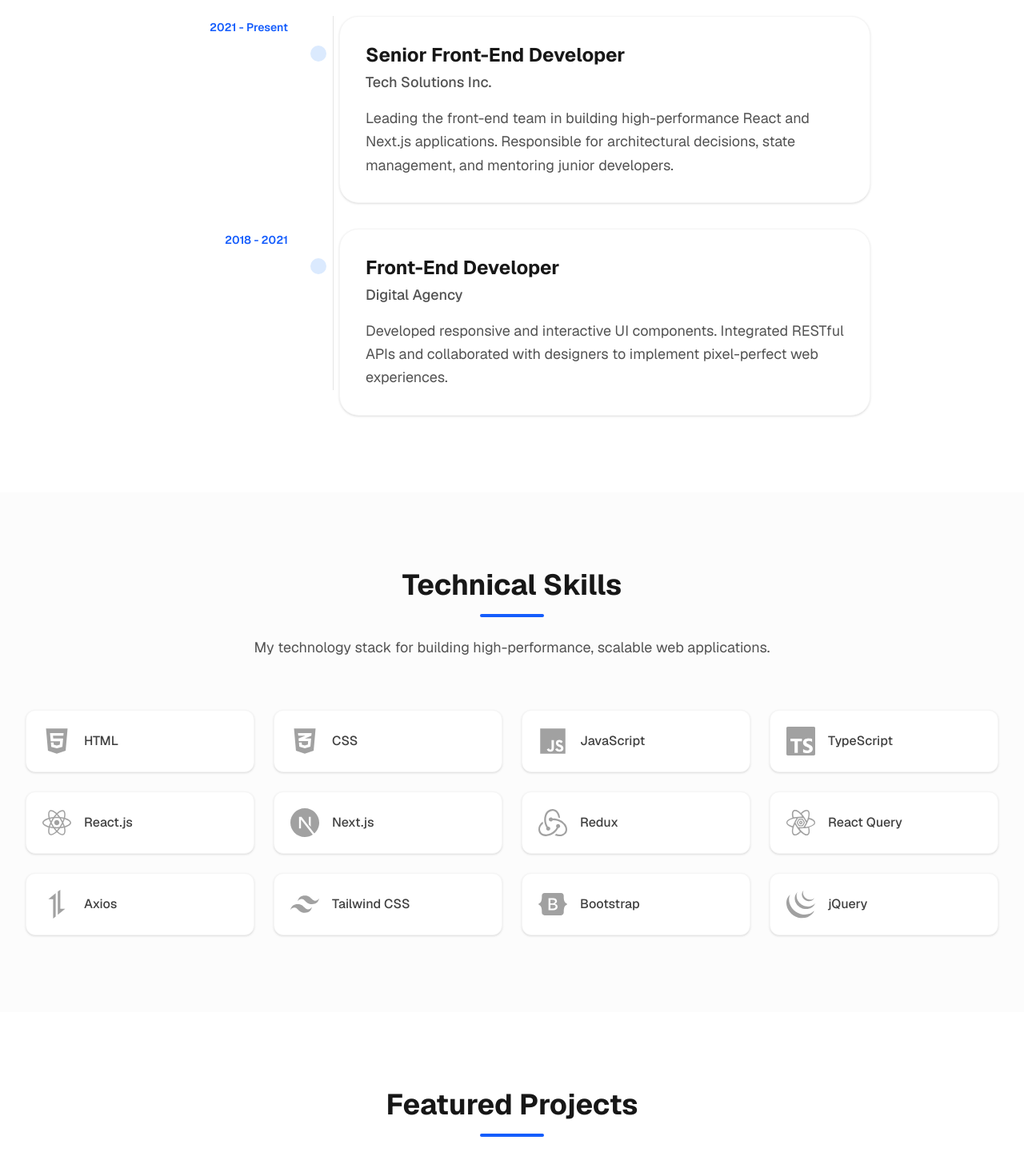
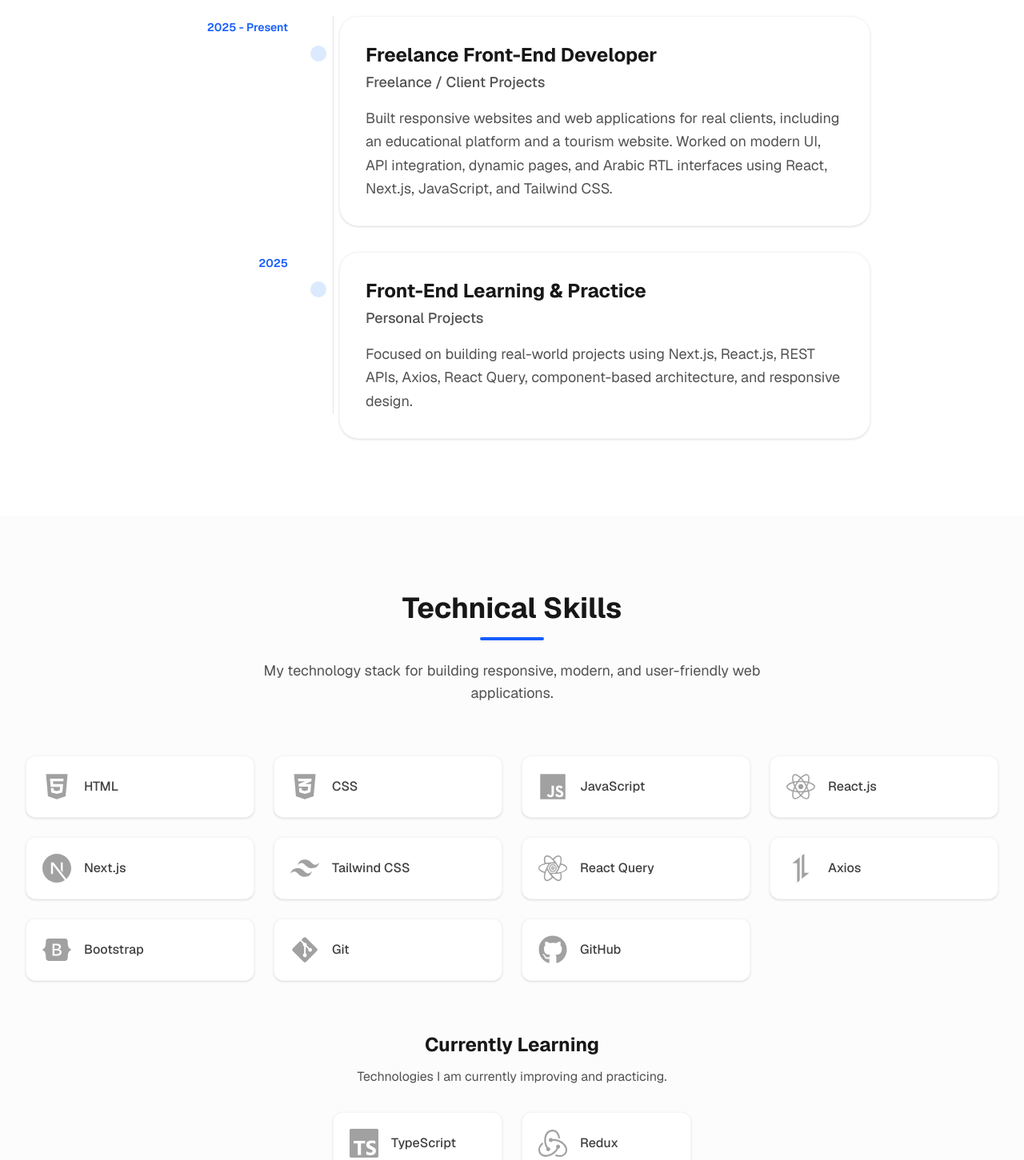
Before and after one commit to petersalah1/Portfolio, a Next.js app: page / in a window 1280 px wide. Shown: the part 920-2371 px from the top of the page at 80% size. Built offline with nearby package versions, Linux system fonts and the light colour scheme.

Commit message:
updated skills and contact pages

```diff
--- a/src/components/Contact.tsx
+++ b/src/components/Contact.tsx
@@ -24,7 +24,7 @@ export function Contact() {
 
             <h2 className="text-4xl md:text-5xl font-bold text-neutral-900 dark:text-white mb-6 tracking-tight">Let's Work Together</h2>
             <p className="text-xl text-neutral-600 dark:text-neutral-400 mb-10 max-w-2xl mx-auto leading-relaxed">
-              Currently available for freelance opportunities and full-time roles. If you have a project that needs some creative touch, I'd love to hear about it.
+              Currently available for freelance opportunities, internships, and junior front-end roles. Feel free to contact me if you have a project or opportunity.
             </p>
 
             <a
--- a/src/components/Experience.tsx
+++ b/src/components/Experience.tsx
@@ -5,18 +5,19 @@ import { Briefcase, Calendar } from "lucide-react";
 
 const experiences = [
   {
-    role: "Senior Front-End Developer",
-    company: "Tech Solutions Inc.",
-    period: "2021 - Present",
-    description: "Leading the front-end team in building high-performance React and Next.js applications. Responsible for architectural decisions, state management, and mentoring junior developers.",
+    role: "Freelance Front-End Developer",
+    company: "Freelance / Client Projects",
+    period: "2025 - Present",
+    description: "Built responsive websites and web applications for real clients, including an educational platform and a tourism website. Worked on modern UI, API integration, dynamic pages, and Arabic RTL interfaces using React, Next.js, JavaScript, and Tailwind CSS.",
   },
   {
-    role: "Front-End Developer",
-    company: "Digital Agency",
-    period: "2018 - 2021",
-    description: "Developed responsive and interactive UI components. Integrated RESTful APIs and collaborated with designers to implement pixel-perfect web experiences.",
+    role: "Front-End Learning & Practice",
+    company: "Personal Projects",
+    period: "2025",
+    description: "Focused on building real-world projects using Next.js, React.js, REST APIs, Axios, React Query, component-based architecture, and responsive design.",
   },
 ];
+
 
 export function Experience() {
   return (
--- a/src/components/Hero.tsx
+++ b/src/components/Hero.tsx
@@ -31,7 +31,10 @@ export function Hero() {
             transition={{ duration: 0.7, ease: "easeOut", delay: 0.1 }}
           >
             <p className="text-xl md:text-2xl lg:text-3xl text-neutral-600 dark:text-neutral-400 mb-10 max-w-2xl mx-auto lg:mx-0 font-medium">
-              Front-End Developer <span className="mx-3 text-neutral-300 dark:text-neutral-700 hidden sm:inline-block">|</span><br className="sm:hidden" /> React Specialist
+              React / Next.js Front-End Developer
+            </p>
+            <p className="text-sm md:text-md lg:text-lg text-neutral-600 dark:text-neutral-400 mb-10 max-w-2xl mx-auto lg:mx-0 font-medium">
+              I build responsive, modern, and user-friendly web applications using React.js, Next.js, JavaScript, Tailwind CSS, and REST APIs.
             </p>
           </motion.div>
 
--- a/src/components/Skills.tsx
+++ b/src/components/Skills.tsx
@@ -1,27 +1,85 @@
 "use client";
 
 import { motion } from "framer-motion";
-import { FaHtml5, FaCss3Alt, FaJs, FaReact, FaBootstrap } from "react-icons/fa";
-import { SiJquery, SiTailwindcss, SiNextdotjs, SiTypescript, SiRedux, SiAxios, SiReactquery } from "react-icons/si";
+import {
+  FaHtml5,
+  FaCss3Alt,
+  FaJs,
+  FaReact,
+  FaBootstrap,
+  FaGitAlt,
+  FaGithub,
+} from "react-icons/fa";
+import {
+  SiTailwindcss,
+  SiNextdotjs,
+  SiTypescript,
+  SiRedux,
+  SiAxios,
+  SiReactquery,
+} from "react-icons/si";
 
 const skills = [
   { name: "HTML", icon: FaHtml5, color: "group-hover:text-[#E34F26]" },
   { name: "CSS", icon: FaCss3Alt, color: "group-hover:text-[#1572B6]" },
   { name: "JavaScript", icon: FaJs, color: "group-hover:text-[#F7DF1E]" },
-  { name: "TypeScript", icon: SiTypescript, color: "group-hover:text-[#3178C6]" },
   { name: "React.js", icon: FaReact, color: "group-hover:text-[#61DAFB]" },
-  { name: "Next.js", icon: SiNextdotjs, color: "group-hover:text-[#000000] dark:group-hover:text-white" },
-  { name: "Redux", icon: SiRedux, color: "group-hover:text-[#764ABC]" },
-  { name: "React Query", icon: SiReactquery, color: "group-hover:text-[#FF4154]" },
-  { name: "Axios", icon: SiAxios, color: "group-hover:text-[#5A29E4]" },
-  { name: "Tailwind CSS", icon: SiTailwindcss, color: "group-hover:text-[#06B6D4]" },
-  { name: "Bootstrap", icon: FaBootstrap, color: "group-hover:text-[#7952B3]" },
-  { name: "jQuery", icon: SiJquery, color: "group-hover:text-[#0769AD]" },
+  {
+    name: "Next.js",
+    icon: SiNextdotjs,
+    color: "group-hover:text-[#000000] dark:group-hover:text-white",
+  },
+  {
+    name: "Tailwind CSS",
+    icon: SiTailwindcss,
+    color: "group-hover:text-[#06B6D4]",
+  },
+  {
+    name: "React Query",
+    icon: SiReactquery,
+    color: "group-hover:text-[#FF4154]",
+  },
+  {
+    name: "Axios",
+    icon: SiAxios,
+    color: "group-hover:text-[#5A29E4]",
+  },
+  {
+    name: "Bootstrap",
+    icon: FaBootstrap,
+    color: "group-hover:text-[#7952B3]",
+  },
+  {
+    name: "Git",
+    icon: FaGitAlt,
+    color: "group-hover:text-[#F05032]",
+  },
+  {
+    name: "GitHub",
+    icon: FaGithub,
+    color: "group-hover:text-[#181717] dark:group-hover:text-white",
+  },
+];
+
+const learningSkills = [
+  {
+    name: "TypeScript",
+    icon: SiTypescript,
+    color: "group-hover:text-[#3178C6]",
+  },
+  {
+    name: "Redux",
+    icon: SiRedux,
+    color: "group-hover:text-[#764ABC]",
+  },
 ];
 
 export function Skills() {
   return (
-    <section id="skills" className="py-24 px-4 sm:px-6 lg:px-8 bg-neutral-50/50 dark:bg-[#050B14]">
+    <section
+      id="skills"
+      className="py-24 px-4 sm:px-6 lg:px-8 bg-neutral-50/50 dark:bg-[#050B14]"
+    >
       <div className="max-w-7xl mx-auto">
         <motion.div
           initial={{ opacity: 0, y: 20 }}
@@ -30,10 +88,14 @@ export function Skills() {
           transition={{ duration: 0.5 }}
           className="text-center mb-16"
         >
-          <h2 className="text-3xl md:text-4xl font-bold text-neutral-900 dark:text-white mb-4">Technical Skills</h2>
+          <h2 className="text-3xl md:text-4xl font-bold text-neutral-900 dark:text-white mb-4">
+            Technical Skills
+          </h2>
+
           <div className="w-20 h-1 bg-blue-600 dark:bg-blue-500 mx-auto rounded-full mb-6"></div>
+
           <p className="text-lg text-neutral-600 dark:text-neutral-400 max-w-2xl mx-auto">
-            My technology stack for building high-performance, scalable web applications.
+            My technology stack for building responsive, modern, and user-friendly web applications.
           </p>
         </motion.div>
 
@@ -47,15 +109,59 @@ export function Skills() {
               transition={{ duration: 0.5, delay: index * 0.05 }}
               className="group flex items-center p-5 bg-white dark:bg-[#020617] rounded-xl border border-neutral-100 dark:border-neutral-800 shadow-sm hover:shadow-md transition-all sm:hover:-translate-y-1 space-x-4 cursor-default"
             >
-              <div className={`text-4xl text-neutral-400 dark:text-neutral-600 transition-colors duration-300 ${skill.color}`}>
+              <div
+                className={`text-4xl text-neutral-400 dark:text-neutral-600 transition-colors duration-300 ${skill.color}`}
+              >
                 <skill.icon />
               </div>
+
               <span className="font-medium text-neutral-700 dark:text-neutral-300 group-hover:text-neutral-900 dark:group-hover:text-white transition-colors">
                 {skill.name}
               </span>
             </motion.div>
           ))}
         </div>
+
+        <motion.div
+          initial={{ opacity: 0, y: 20 }}
+          whileInView={{ opacity: 1, y: 0 }}
+          viewport={{ once: true }}
+          transition={{ duration: 0.5 }}
+          className="mt-16"
+        >
+          <div className="text-center mb-8">
+            <h3 className="text-2xl font-bold text-neutral-900 dark:text-white mb-3">
+              Currently Learning
+            </h3>
+
+            <p className="text-neutral-600 dark:text-neutral-400">
+              Technologies I am currently improving and practicing.
+            </p>
+          </div>
+
+          <div className="grid grid-cols-2 md:grid-cols-2 max-w-md mx-auto gap-6">
+            {learningSkills.map((skill, index) => (
+              <motion.div
+                key={skill.name}
+                initial={{ opacity: 0, y: 20 }}
+                whileInView={{ opacity: 1, y: 0 }}
+                viewport={{ once: true }}
+                transition={{ duration: 0.5, delay: index * 0.05 }}
+                className="group flex items-center p-5 bg-white dark:bg-[#020617] rounded-xl border border-neutral-100 dark:border-neutral-800 shadow-sm hover:shadow-md transition-all sm:hover:-translate-y-1 space-x-4 cursor-default"
+              >
+                <div
+                  className={`text-4xl text-neutral-400 dark:text-neutral-600 transition-colors duration-300 ${skill.color}`}
+                >
+                  <skill.icon />
+                </div>
+
+                <span className="font-medium text-neutral-700 dark:text-neutral-300 group-hover:text-neutral-900 dark:group-hover:text-white transition-colors">
+                  {skill.name}
+                </span>
+              </motion.div>
+            ))}
+          </div>
+        </motion.div>
       </div>
     </section>
   );
```
